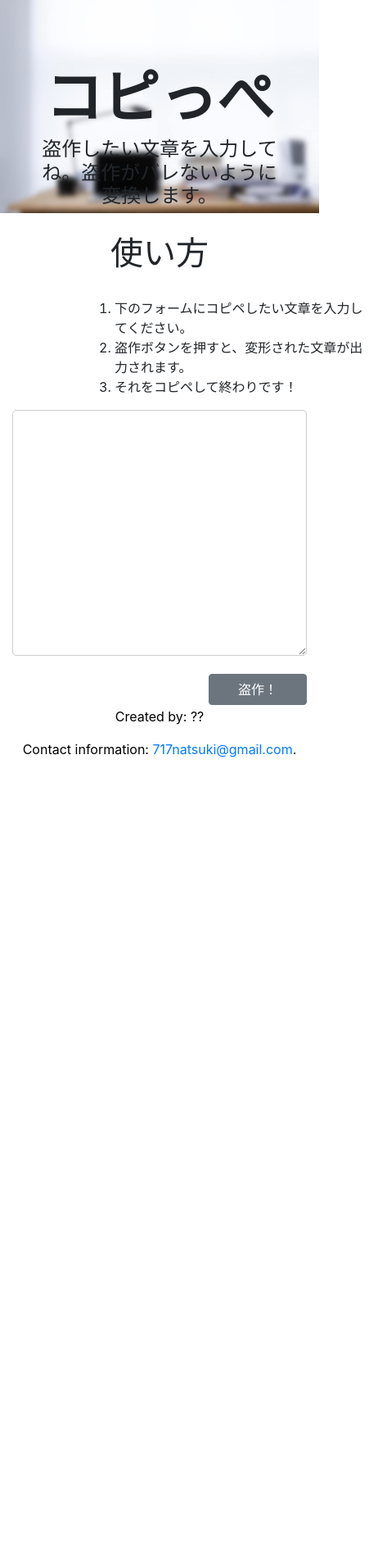
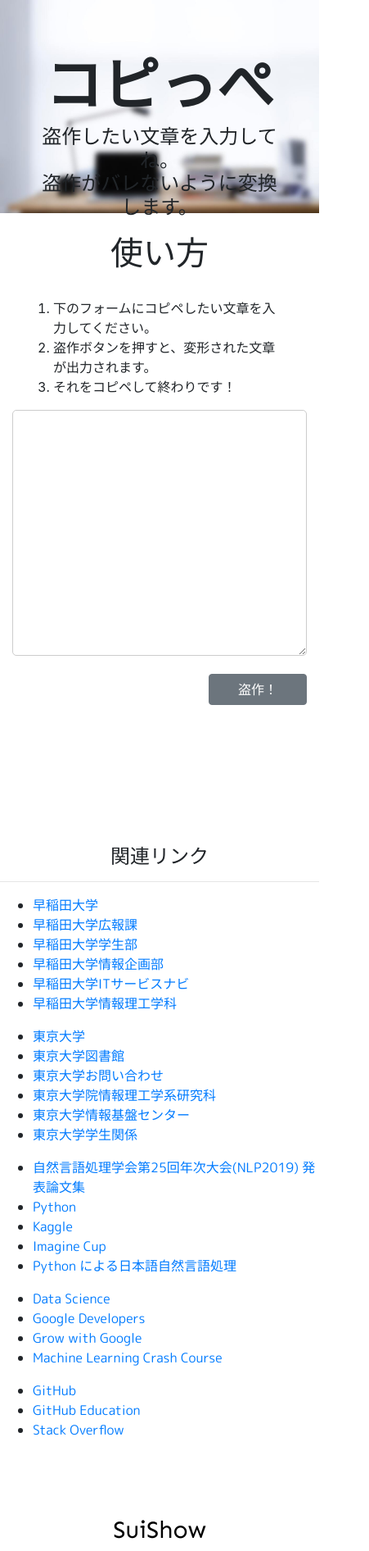
Before and after one commit to 717natsuki/CopyPpe, a plain HTML site: page copyPpe/main/index.html in a window 390 px wide. Shown: the top 1892 px of the page at 82% size, 451 px wide, since content can reach past the window. Before the commit the page ends 942 px from the top, so only its background shows below. Drawn offline with nearby package versions, Linux system fonts and the light colour scheme.

Commit message:
no message

```diff
--- a/copyPpe/main/index.html
+++ b/copyPpe/main/index.html
@@ -5,7 +5,6 @@
   <meta charset="utf-8">
   <meta name="viewport" content="width=device-width, initial-scale=1">
   <title>コピっぺ</title>
-  <script src="jquery-3.4.1.min.js"></script>
   <link rel="stylesheet" type="text/css" href="style.css">
   <link rel="stylesheet" href="https://stackpath.bootstrapcdn.com/bootstrap/4.4.1/css/bootstrap.min.css" integrity="sha384-Vkoo8x4CGsO3+Hhxv8T/Q5PaXtkKtu6ug5TOeNV6gBiFeWPGFN9MuhOf23Q9Ifjh" crossorigin="anonymous">
   <link href="https://fonts.googleapis.com/css?family=M+PLUS+Rounded+1c&display=swap" rel="stylesheet">
@@ -13,6 +12,8 @@
 
 <script src="https://www.gstatic.com/firebasejs/7.2.3/firebase-app.js"></script>
 <script src="https://www.gstatic.com/firebasejs/7.2.3/firebase-firestore.js"></script>
+
+<link href="https://fonts.googleapis.com/css?family=Sen&display=swap" rel="stylesheet">
 
 <body>
   <script src="setData.js"></script>
@@ -30,7 +31,7 @@
       <center>
         <h1 id="titleOfPage">コピっぺ</h1>
       </center>
-      <h4 id="subtitle">盗作したい文章を入力してね。盗作がバレないように変換します。</h4>
+      <h4 id="subtitle">盗作したい文章を入力してね。<br>盗作がバレないように変換します。</h4>
 
     </div>
   </div>
@@ -40,31 +41,91 @@
     <br>
 
   </div>
-  <div class="explaninDiv2">
-    <div class="explain_howUse">
-      <ol>
+  <div class="explaninDiv2 col-sm-6">
+      <ol class="explanationList ">
         <li>下のフォームにコピペしたい文章を入力してください。</li>
         <li>盗作ボタンを押すと、変形された文章が出力されます。</li>
         <li>それをコピペして終わりです！</li>
         <ol>
-    </div>
   </div>
   <div class="container intro">
     <form class="" action="index.html" method="post" content="width=device-width, initial-scale=1">
-      <textarea id="myTextarea" name="name" rows="8" cols="80"></textarea>
+      <textarea id="myTextarea" name="name" rows="8" cols="80" maxlength="400"></textarea>
       <p></p>
+      <div id="errorDiv">
+      </div>
       <button type="button" onclick="function1()" ame="button" class="btn btn-secondary btnSize">盗作！</button>
-
     </form>
   </div>
-
-
+  <br>
+  <br>
   <br>
   <div class="container intro">
     <p id="demo"></p>
   </div>
+  <br>
+  <br>
+  <br>
+  <br>
+  <br>
+
+  <h4 class="changeFontsOnly">関連リンク</h4>
+  <hr>
+
+  <div class="row changeFontsOnly">
+    <div class="col-sm-6">
+      <ul class="firstList">
+        <li><a href="https://www.waseda.jp/top/">早稲田大学</a></li>
+
+        <li><a href="https://www.waseda.jp/top/about/work/organizations/public-relations">早稲田大学広報課</a></li>
+        <li><a href="http://www.waseda.jp/student/">早稲田大学学生部</a></li>
+        <li><a href="https://www.waseda.jp/wits/">早稲田大学情報企画部</a></li>
+        <li><a href="http://www.waseda.jp/navi/">早稲田大学ITサービスナビ</a></li>
+        <li><a href="http://www.cs.waseda.ac.jp/">早稲田大学情報理工学科</a></li>
+      </ul>
+      <ul class="firstList">
+        <li><a href="https://www.u-tokyo.ac.jp/ja/index.html">東京大学</a></li>
+
+        <li><a href="https://www.lib.u-tokyo.ac.jp/ja">東京大学図書館</a></li>
+        <li><a href="https://www.u-tokyo.ac.jp/ja/general/contact.html">東京大学お問い合わせ</a></li>
+        <li><a href="https://www.i.u-tokyo.ac.jp/">東京大学院情報理工学系研究科</a></li>
+        <li><a href="https://www.itc.u-tokyo.ac.jp/">東京大学情報基盤センター</a></li>
+        <li><a href="https://www.u-tokyo.ac.jp/ja/students/services/m01.html">東京大学学生関係</a></li>
+      </ul>
+    </div>
+    <style media="screen">
+
+    </style>
+    <div class="col-sm-6">
+      <ul class="secondList">
+        <li><a href="https://www.anlp.jp/proceedings/annual_meeting/2019/">自然言語処理学会第25回年次大会(NLP2019)
+発表論文集</a></li>
+        <li><a href="https://www.python.org/">Python</a></li>
+        <li><a href="https://www.kaggle.com/">Kaggle</a></li>
+        <li><a href="https://imaginecup.microsoft.com/ja-jp">Imagine Cup</a></li>
+        <li><a href="http://www.nltk.org/book-jp/ch12.html">Python による日本語自然言語処理</a></li>
+
+      </ul>
+      <ul class="secondList">
+        <li><a href="https://towardsdatascience.com/data-science/home">Data Science</a></li>
+        <li><a href="https://developers.google.com/">Google Developers</a></li>
+        <li><a href="https://grow.google/intl/ALL_jp/">Grow with Google</a></li>
+        <li><a href="https://developers.google.com/machine-learning/crash-course/">Machine Learning Crash Course</a></li>
+      </ul>
+      <ul class="secondList">
+        <li><a href="https://github.com/">GitHub</a></li>
+        <li><a href="https://education.github.com/">GitHub Education</a></li>
+        <li><a href="https://stackoverflow.com/">Stack Overflow</a></li>
+      </ul>
+    </div>
+  </div>
+
+<br>
+<br>
+<br>
+
   <footer class="footer">
-    <p>Created by: ??</p>
+    <p id="footer_title">SuiShow</p>
     <p>Contact information: <a href="mailto:717natsuki@gmail.com">
         717natsuki@gmail.com</a>.</p>
   </footer>
--- a/copyPpe/main/setData.js
+++ b/copyPpe/main/setData.js
@@ -11,12 +11,20 @@ var db = firebase.firestore();
 
 function function1() {
   var words = document.getElementById("myTextarea").value;
+console.log(words.length)
+
+  if (words.length > 400){
+    document.getElementById("errorDiv").innerHTML = '４００字以上はできません。';
+    console.log('error')
+  } else {
+    console.log('changing')
     var somevalue;
     var xhr = new XMLHttpRequest()
     xhr.open('POST', 'https://ukasdmj.suishow.tokyo/copipe', true)
     xhr.setRequestHeader("Content-Type", "application/json")
     var data = JSON.stringify({
-    "text": words
+      "text": words,
+      "desu":0
     });
 
     xhr.send(data)
@@ -47,7 +55,7 @@ function function1() {
           });
       }
     }
-
+  }
 }
 
 //
--- a/copyPpe/main/style.css
+++ b/copyPpe/main/style.css
@@ -18,13 +18,191 @@ textarea {
   max-width: 100%;
 }
 
-@media only screen and (max-width: 770px) {
+.centered {
+  position: absolute;
+  top: 40%;
+  left: 50%;
+  transform: translate(-50%, -50%);
+}
+
+.firstList {
+  margin-left: 200px;
+}
+
+.secondList {
+  margin-left: 100px;
+}
+
+ol {
+  width: 90%;
+  margin: 400px;
+}
+
+@media only screen and (max-width: 1200px) {
+  .centered {
+    position: absolute;
+    top: 30%;
+    left: 50%;
+    transform: translate(-50%, -50%);
+  }
+
+  .firstList {
+    margin-left: 100px;
+  }
+}
+
+@media only screen and (max-width: 1100px) {
+  .centered {
+    position: absolute;
+    top: 30%;
+    left: 50%;
+    transform: translate(-50%, -50%);
+  }
+
+  .firstList {
+    margin-left: 100px;
+  }
+
+  ol {
+    width: 90%;
+    margin: 250px;
+  }
+}
+
+@media only screen and (max-width: 1000px) {
+  .centered {
+    position: absolute;
+    top: 30%;
+    left: 50%;
+    transform: translate(-50%, -50%);
+  }
+
+  .firstList {
+    margin-left: 100px;
+  }
+
+  ol {
+    width: 90%;
+    margin: 230px;
+  }
+}
+
+@media only screen and (max-width: 900px) {
   .centered {
     position: absolute;
     top: 20%;
     left: 50%;
     transform: translate(-50%, -50%);
   }
+
+  .firstList {
+    margin-left: 80px;
+  }
+
+  ol {
+    width: 90%;
+    margin: 190px;
+  }
+}
+
+@media only screen and (max-width: 800px) {
+  .centered {
+    position: absolute;
+    top: 20%;
+    left: 50%;
+    transform: translate(-50%, -50%);
+  }
+
+  .firstList {
+    margin-left: 70px;
+  }
+
+  .secondList {
+    margin-left: 0px;
+  }
+
+  ol {
+    margin: 180px;
+  }
+}
+
+@media only screen and (max-width: 700px) {
+  .centered {
+    position: absolute;
+    top: 20%;
+    left: 50%;
+    transform: translate(-50%, -50%);
+  }
+
+  .firstList {
+    margin-left: 20px;
+  }
+}
+
+@media only screen and (max-width: 600px) {
+  .centered {
+    position: absolute;
+    top: 20%;
+    left: 50%;
+    transform: translate(-50%, -50%);
+  }
+
+  .firstList {
+    margin-left: 0px;
+  }
+
+  ol {
+    width: 90%;
+    margin: 80px;
+  }
+}
+
+@media only screen and (max-width: 500px) {
+  .centered {
+    position: absolute;
+    top: 20%;
+    left: 50%;
+    transform: translate(-50%, -50%);
+  }
+
+  .firstList {
+    margin-left: 0px;
+  }
+
+  ol {
+    width: 90%;
+    margin: 10px;
+  }
+}
+
+@media only screen and (max-width: 400px) {
+  .centered {
+    position: absolute;
+    top: 20%;
+    left: 50%;
+    transform: translate(-50%, -50%);
+  }
+
+  .firstList {
+    margin-left: 0px;
+  }
+}
+
+@media only screen and (max-width: 300px) {
+  .centered {
+    position: absolute;
+    top: 20%;
+    left: 50%;
+    transform: translate(-50%, -50%);
+  }
+
+  .firstList {
+    margin-left: 0px;
+  }
+}
+
+.changeFontsOnly {
+  font-family: 'M PLUS Rounded 1c', sans-serif;
 }
 
 .intro {
@@ -39,7 +217,6 @@ H4 {
   text-align: center
 }
 
-
 .footer {
   left: 0;
   bottom: 0;
@@ -47,7 +224,8 @@ H4 {
   color: black;
   text-align: center;
 }
-textarea{
+
+textarea {
   width: 100%;
   height: 300px;
   padding: 5px;
@@ -58,22 +236,20 @@ textarea{
   -moz-appearance: none;
 }
 
-
-.btnSize{
+.btnSize {
   width: 120px;
-    margin-right: auto;
-    float: right;
+  margin-right: auto;
+  float: right;
 }
 
-ol {
-    width: 90%;
-    margin: 100px;
-}
 /* li{
   margin-left: 300px;
 } */
-
-
-.howToUseTitile{
+.howToUseTitile {
   font-size: 40px;
 }
+
+#footer_title {
+  font-size: 30px;
+  font-family: 'Sen', sans-serif;
+}
```
Lines whose indentation alone changed are shown as unchanged.
